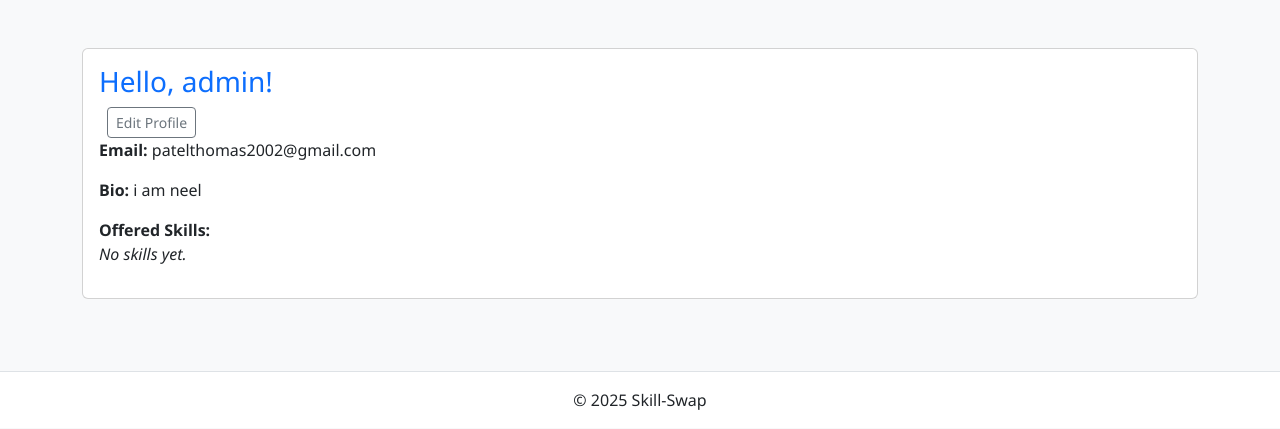
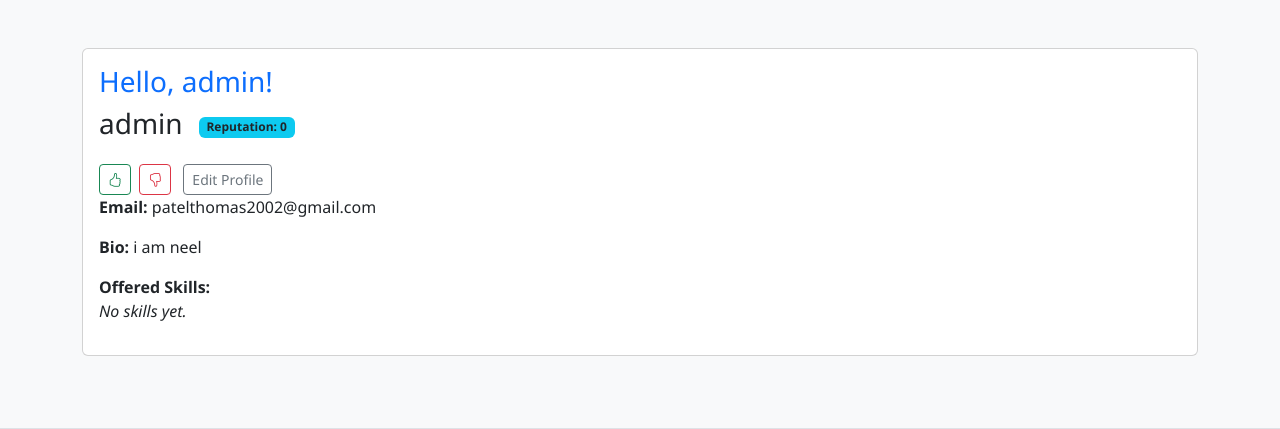
Before and after one commit to NeelThomas02/Skill-Swap, a Django app: page /accounts/profile/ in a window 1280 px wide. Shown: the part 56-485 px from the top of the page. Run offline with Django 5.2, Linux system fonts and the light colour scheme; a user stored in the database is signed in; data comes from the database, SQL or seed files in the repository; both versions use the stored data as it was after the commit; some libraries are stand-ins or nearby versions.

Commit message:
voting to users

```diff
--- a/reputation/urls.py
+++ b/reputation/urls.py
@@ -1,10 +1,7 @@
-# reputation/urls.py
 from django.urls import path
-from . import views
+from .views import VoteView
 
 app_name = 'reputation'
-
 urlpatterns = [
-    path('vote/', views.VoteView.as_view(), name='vote'),
-    # etc…
+    path('vote/', VoteView.as_view(), name='vote'),
 ]
--- a/templates/users/profile.html
+++ b/templates/users/profile.html
@@ -4,6 +4,31 @@
   <div class="card mb-4">
     <div class="card-body">
       <h3 class="card-title">Hello, {{ object.user.username }}!</h3>
+      <div class="d-flex align-items-center mb-3">
+      <h3 class="me-3">{{ object.user.username }}</h3>
+      <span class="badge bg-info text-dark">
+        Reputation: {{ reputation_score }}
+      </span>
+    </div>
+
+    <form method="post" action="{% url 'reputation:vote' %}" class="d-inline me-1">
+      {% csrf_token %}
+      <input type="hidden" name="profile_id" value="{{ object.pk }}">
+      <input type="hidden" name="value" value="1">
+      <button type="submit" class="btn btn-sm btn-outline-success">
+        <i class="bi bi-hand-thumbs-up"></i>
+      </button>
+    </form>
+
+    <form method="post" action="{% url 'reputation:vote' %}" class="d-inline">
+      {% csrf_token %}
+      <input type="hidden" name="profile_id" value="{{ object.pk }}">
+      <input type="hidden" name="value" value="-1">
+      <button type="submit" class="btn btn-sm btn-outline-danger">
+        <i class="bi bi-hand-thumbs-down"></i>
+      </button>
+    </form>
+
       <a href="{% url 'users:profile_edit' %}" class="btn btn-sm btn-outline-secondary ms-2">
         Edit Profile
       </a>
--- a/users/views.py
+++ b/users/views.py
@@ -10,6 +10,7 @@ from django.contrib.auth.views import LogoutView
 from .models import Profile
 from django.views import generic
 from .forms import ProfileForm
+from django.db import models
 
 class SignUpView(generic.CreateView):
     form_class = CustomUserCreationForm
@@ -32,6 +33,14 @@ class ProfileView(LoginRequiredMixin, generic.DetailView):
         profile, created = Profile.objects.get_or_create(user=self.request.user)
         return profile
 
+    def get_context_data(self, **kwargs):
+         ctx = super().get_context_data(**kwargs)
+         votes = self.object.votes.all()
+         up_count   = votes.filter(upvote=True).count()
+         down_count = votes.filter(upvote=False).count()
+         ctx['reputation_score'] = up_count - down_count
+         return ctx
+
 class LogoutOnGetView(LogoutView):
     http_method_names = ['get', 'post']
     next_page = 'users:login'   # or wherever you want to redirect
```
Also changed, not shown: reputation/views.py (+26 -5 lines), db.sqlite3.
